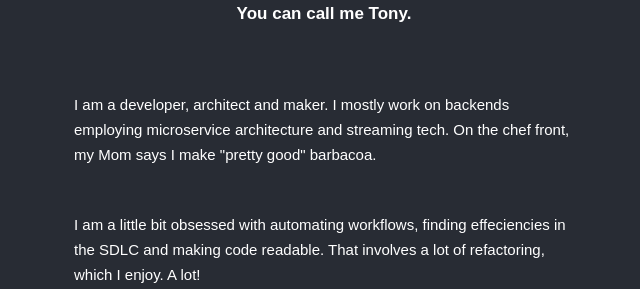
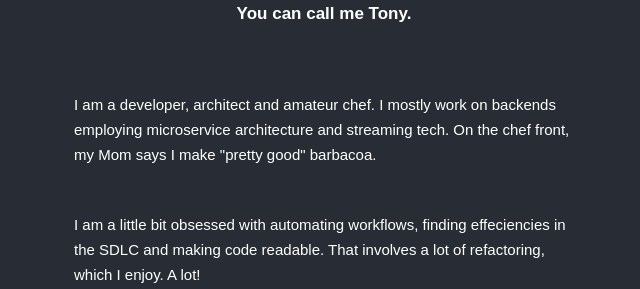
Before and after one commit to athielen/athielen.github.io, a Jekyll site: the page built from index.html, in a window 1280 px wide. Shown: the part 418-707 px from the top of the page, without its empty margins (316-956 px from the left). Built offline with Jekyll 4.4.1, drawn with Linux system fonts in a browser that asks for light colours.

Commit message:
Update index.html

```diff
--- a/index.html
+++ b/index.html
@@ -13,7 +13,7 @@ title: Anthony Thielen
       <div class="text">
 
         <p>
-          I am a developer, architect and maker. I mostly work on backends employing microservice architecture and streaming tech. On the chef front, my Mom says I make "pretty good" barbacoa.
+          I am a developer, architect and amateur chef. I mostly work on backends employing microservice architecture and streaming tech. On the chef front, my Mom says I make "pretty good" barbacoa.
         </p>
 
         <p>
```
